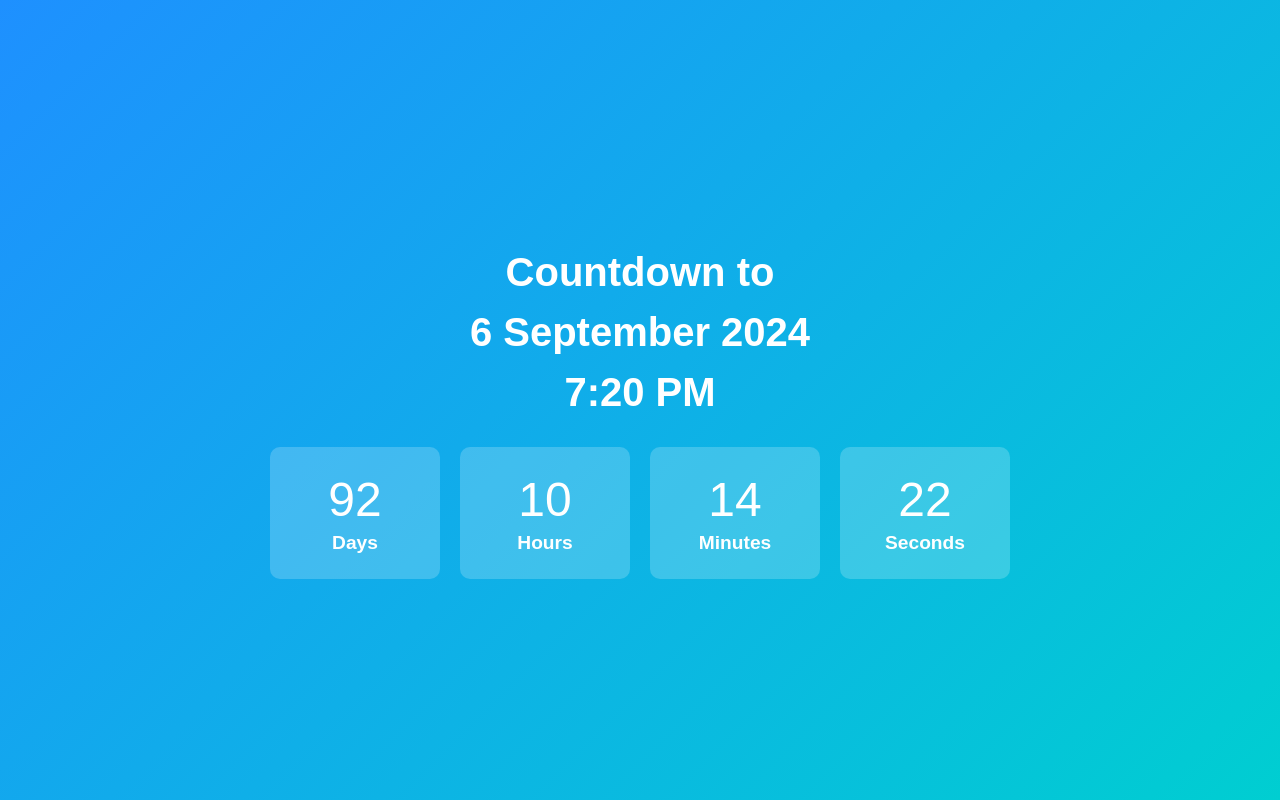
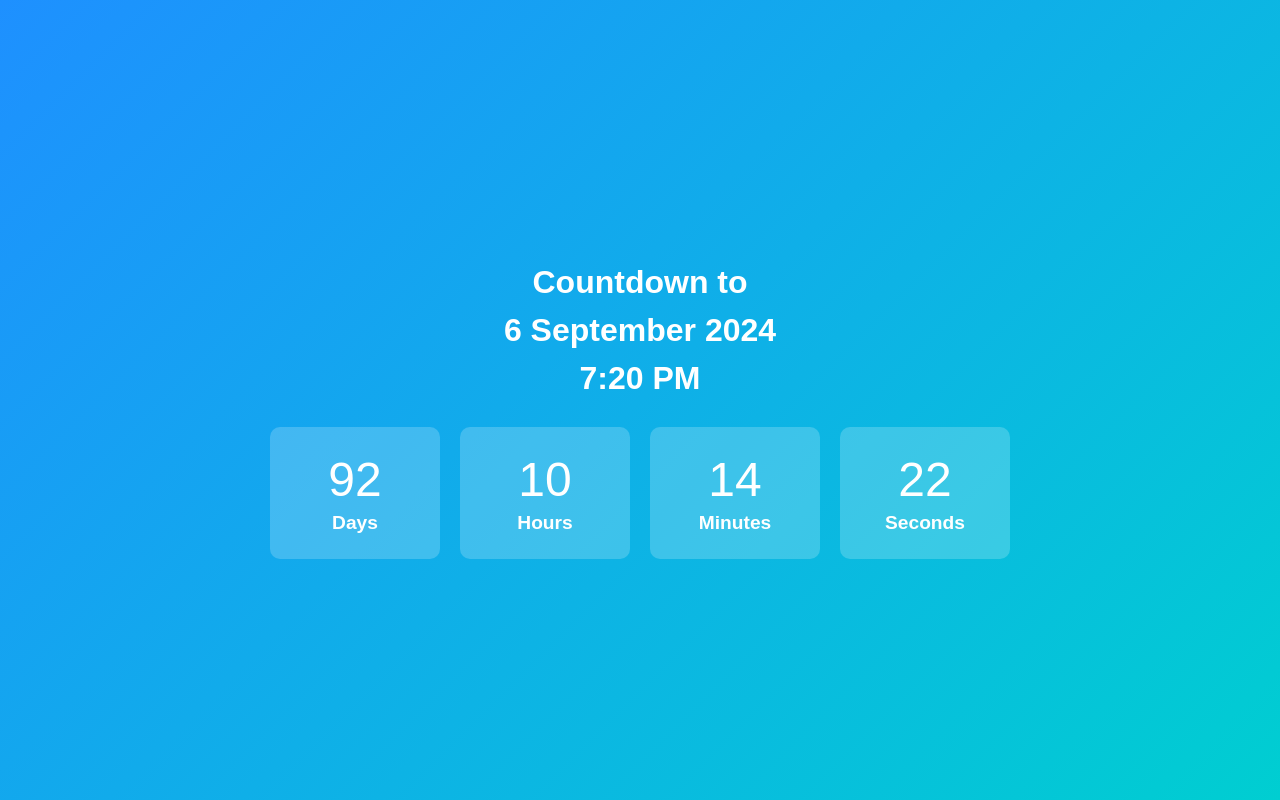
Before and after one commit to akashdip2001/countdown, a plain HTML site: page index.html in a window 1280 px wide. Drawn offline with Linux system fonts and the light colour scheme.

Commit message:
Update styles.css

```diff
--- a/styles.css
+++ b/styles.css
@@ -51,9 +51,9 @@ h1 {
 
 /* Larger screens: display in single line */
 @media (min-width: 600px) {
-    h1 {
-        white-space: nowrap; /* Forces the title to stay in a single line */
-    }
+    /* h1 {
+        white-space: nowrap;
+} */
 
     .countdown-element {
         padding: 20px;
@@ -70,10 +70,10 @@ h1 {
 }
 
 @media (min-width: 900px) {
-    h1 {
+  /*  h1 {
         font-size: 2.5em;
-        white-space: nowrap; /* Ensures single line on larger screens */
-    }
+        white-space: nowrap;
+    } */
 
     .countdown-element {
         padding: 25px;
```
